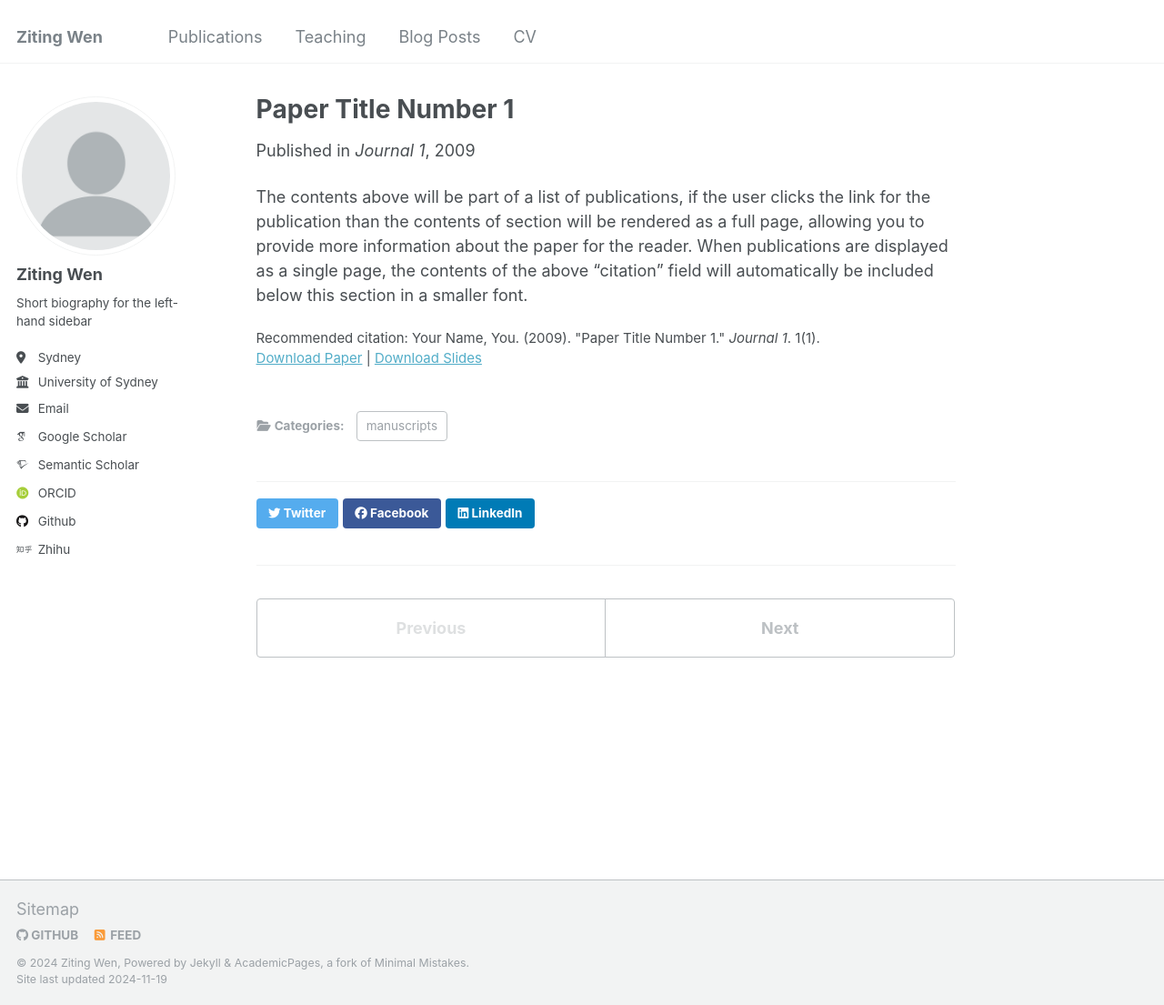
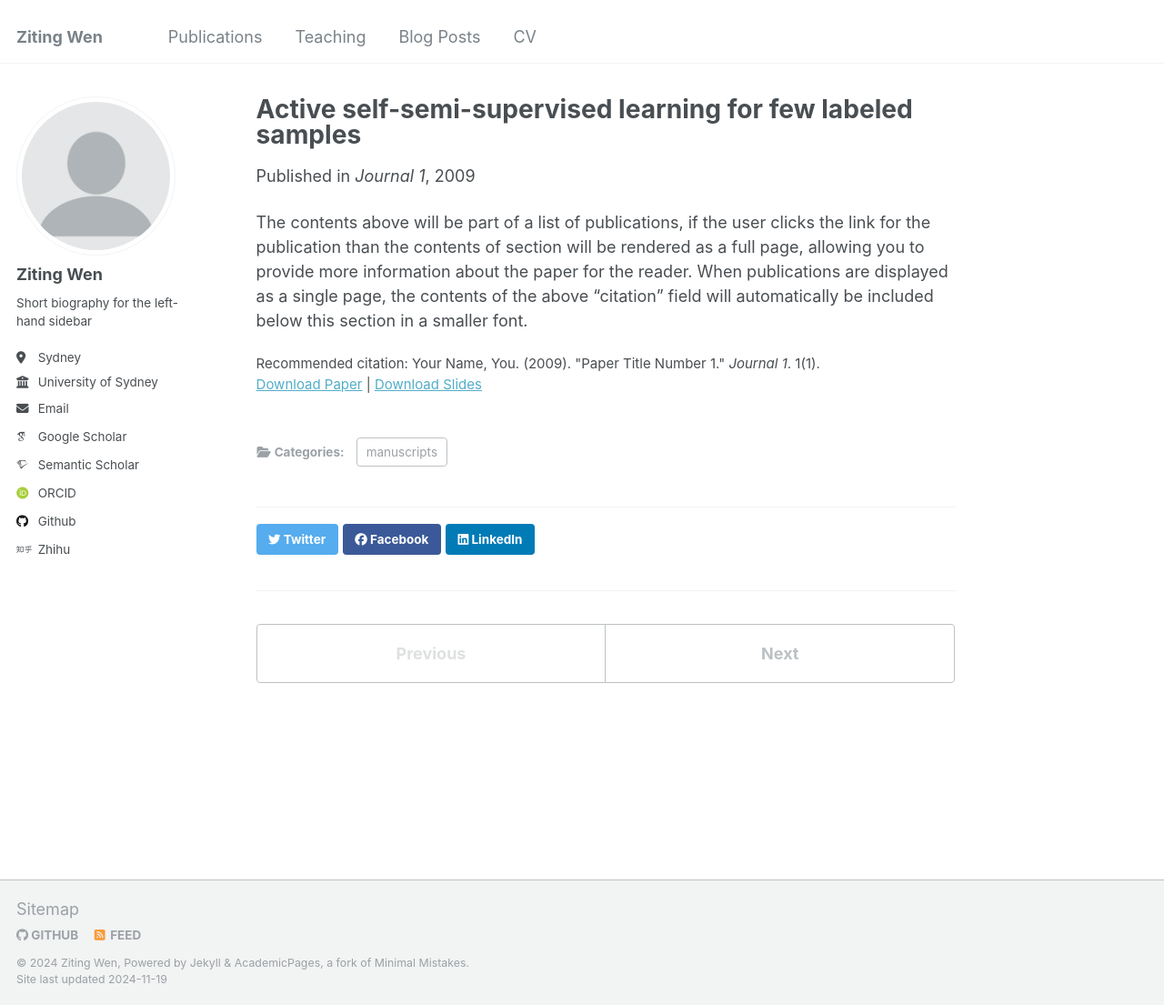
Before and after one commit to ZiTingW/ZiTingW.github.io, a Jekyll site: the page built from _publications/2009-10-01-paper-title-number-1.md, in a window 1280 px wide and 1105 px high. Shown: the whole window at 91% size. Built offline with Jekyll 4.4.1, drawn with Linux system fonts in a browser that asks for light colours; some web fonts are replaced; a file with an impossible date is left out.

Commit message:
Update 2009-10-01-paper-title-number-1.md

```diff
--- a/_publications/2009-10-01-paper-title-number-1.md
+++ b/_publications/2009-10-01-paper-title-number-1.md
@@ -1,5 +1,5 @@
 ---
-title: "Paper Title Number 1"
+title: "Active self-semi-supervised learning for few labeled samples"
 collection: publications
 category: manuscripts
 permalink: /publication/2009-10-01-paper-title-number-1
```
